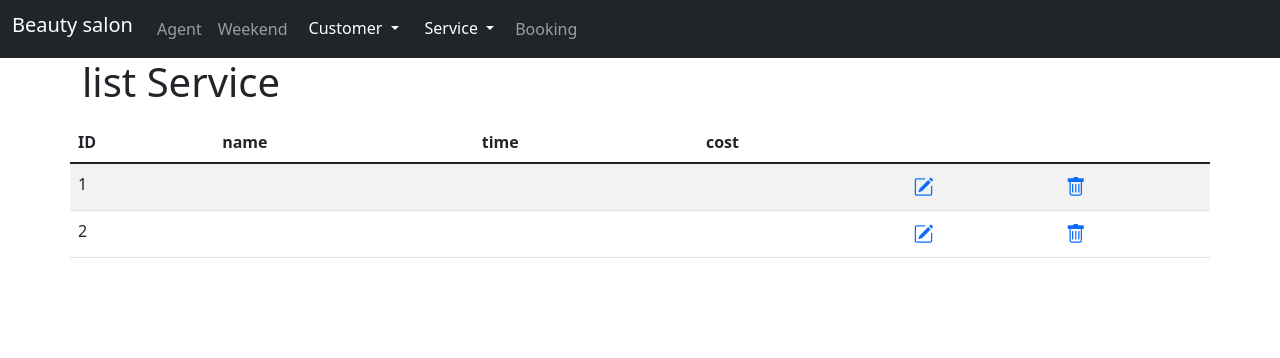
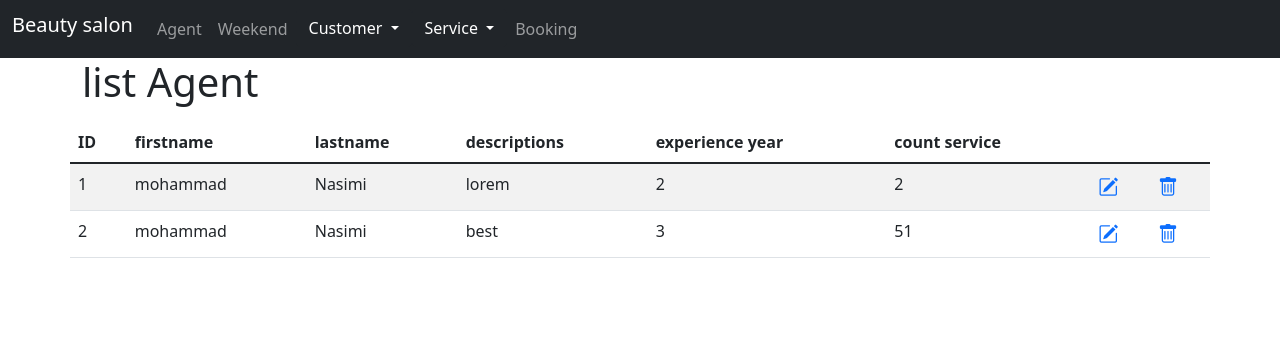
Before and after one commit to MohammadNasimi/makeup_project, a Django app: page /Agent/list_agent/ in a window 1280 px wide. Shown: the top 358 px of the page. Run offline with Django 4.2, Linux system fonts and the light colour scheme; data comes from the database, SQL or seed files in the repository.

Commit message:
add list html Agent

```diff
--- a/templates/Agent/list_agent.html
+++ b/templates/Agent/list_agent.html
@@ -1,31 +1,35 @@
 {% extends "base/base.html" %}
-{% block title %} list_Service {% endblock %}
+{% block title %} list_Agent {% endblock %}
 {% block content %}
     <div class="container mt-10 justify-content-center">
-        <h1 class="mr-30"> list Service</h1>
-        <form action="{% url 'service:list' %}" method="get">
+        <h1 class="mr-30"> list Agent</h1>
+        <form action="">
             {% csrf_token %}
             <div class="row mt-3 justify-content-center">
                 <table class="table table-striped">
                     <thead>
                     <tr>
                         <th scope="col">ID</th>
-                        <th scope="col">name</th>
-                        <th scope="col">time</th>
-                        <th scope="col">cost</th>
+                        <th scope="col">firstname</th>
+                        <th scope="col">lastname</th>
+                        <th scope="col">descriptions</th>
+                        <th scope="col">experience year</th>
+                        <th scope="col">count service</th>
                     </tr>
                     </thead>
                     <tbody>
-                    {% for service in object_list %}
+                    {% for Agent in object_list %}
                         <tr>
-                            <td >{{ service.id }}</td>
-                            <td>{{ service.name }}</td>
-                            <td>{{ service.time }}</td>
-                            <td>{{ service.cost }}</td>
-                            <td><a href="{% url 'service:update' service.id %}" class="">
+                            <td >{{ Agent.id }}</td>
+                            <td>{{ Agent.first_name }}</td>
+                            <td>{{ Agent.last_name }}</td>
+                            <td>{{ Agent.descriptions }}</td>
+                            <td>{{ Agent.experience_year }}</td>
+                            <td>{{ Agent.count_service }}</td>
+                            <td><a href="{% url 'Agent:update_agent' Agent.id %}" class="">
                                 <i class="bi-pencil-square" style="font-size:20px"></i>
                             </a></td>
-                            <td><a href="{% url 'service:delete' service.id %}" class="">
+                            <td><a href="{% url 'Agent:delete_agent' Agent.id %}" class="">
                                 <i class="bi-trash" style="font-size:20px"></i>
                             </a></td>
                         </tr>
```
